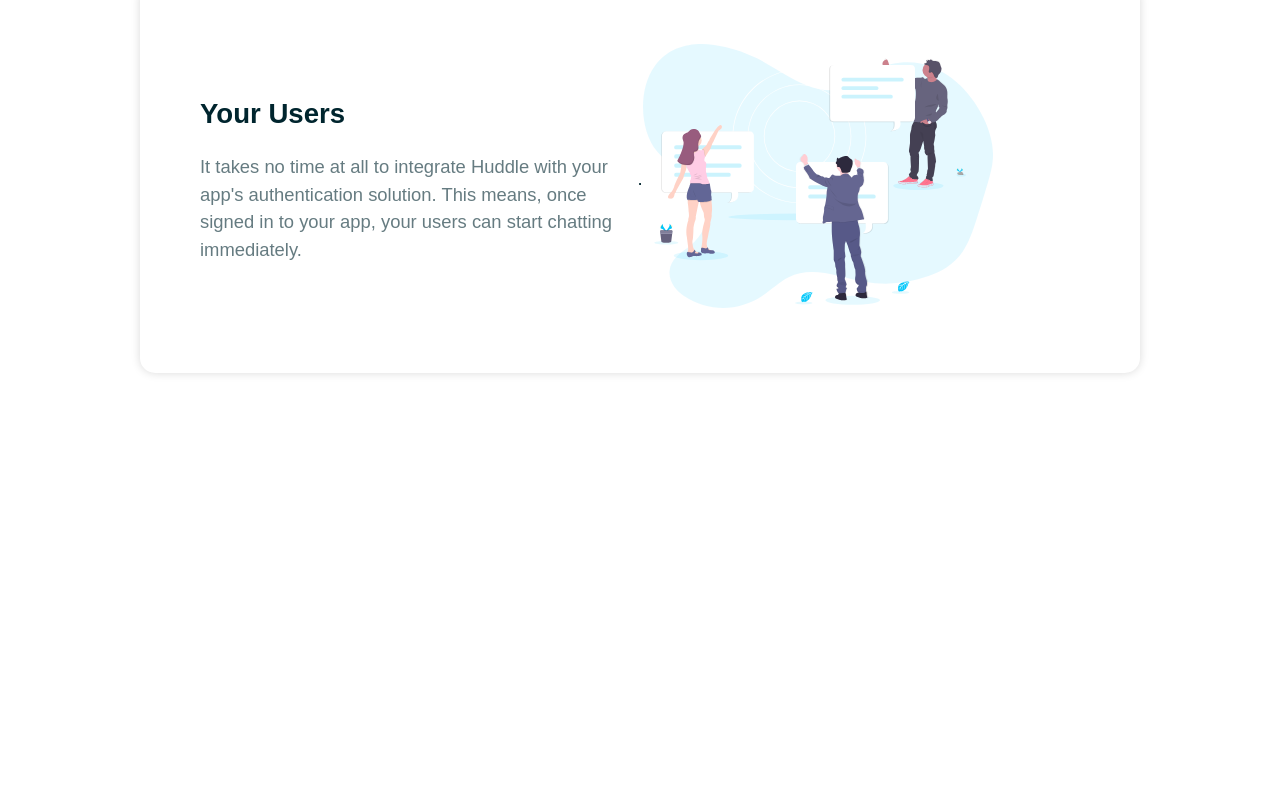
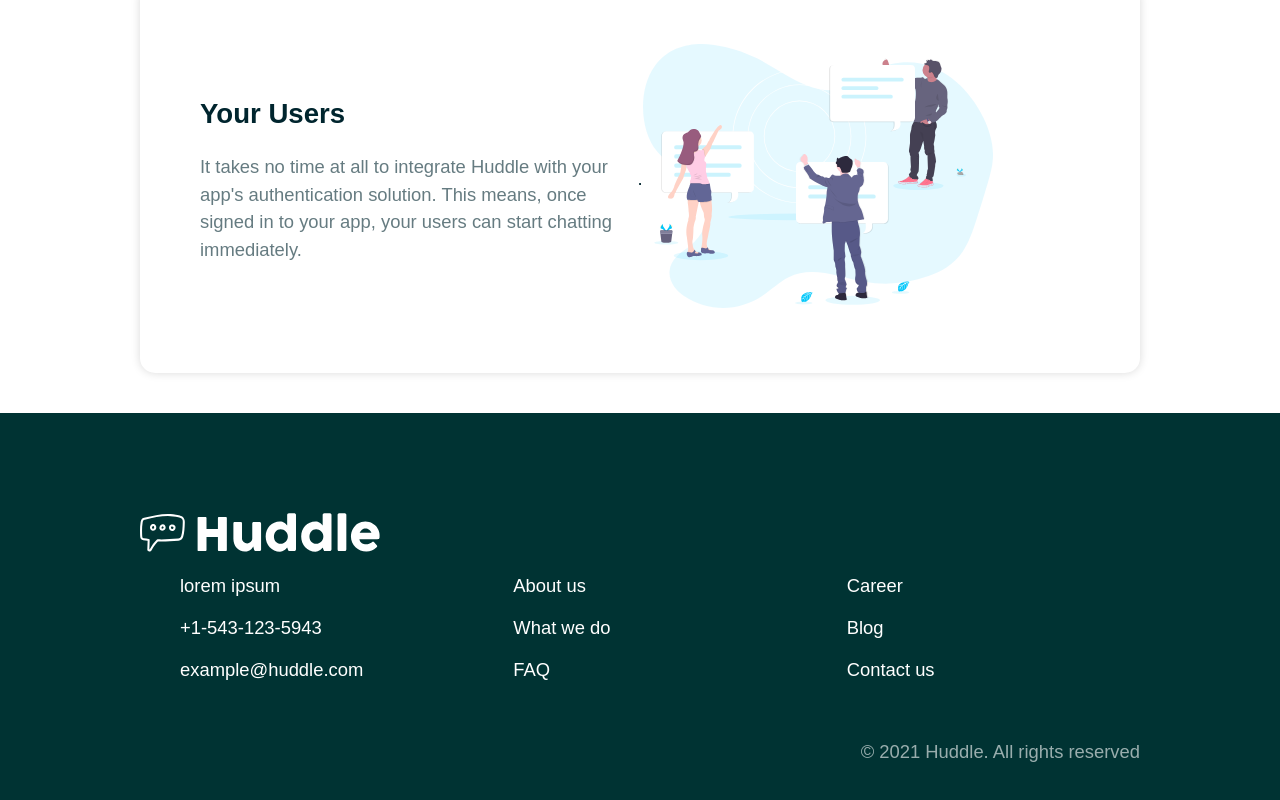
Before and after one commit to Kenta-Asakura/delta-website, a React (Create React App) app: page / in a window 1280 px wide. Shown: the part 1372-2172 px from the top of the page. Before the commit the page ends 1785 px from the top, so only its background shows below. Built offline with nearby package versions, Linux system fonts and the light colour scheme.

Commit message:
Style.footer.js created, styles for Footer.js added

```diff
--- a/src/App.js
+++ b/src/App.js
@@ -1,6 +1,7 @@
 import React from "react";
 import { ThemeProvider } from "styled-components";
 import Header from "./components/Header";
+import Footer from "./components/Footer";
 import Card from "./components/Card";
 import { Container } from "./components/styles/Container.styled";
 import GlobalStyles from "./components/styles/Global";
@@ -26,6 +27,7 @@
             <Card key={index} item={item} />
           ))}
         </Container>
+        <Footer />
       </>
     </ThemeProvider>
   );
--- a/src/components/Footer.js
+++ b/src/components/Footer.js
@@ -1,13 +1,13 @@
 import React from "react";
 import { Container } from "./styles/Container.styled";
 import { Flex } from "./styles/Flex.styled";
+import { StyledFooter } from "./styles/Styled.footer";
 
 export default function Footer() {
   return (
-    <div>
+    <StyledFooter>
       <Container>
         <img src="./images/logo_white.svg" alt="" />
-      </Container>
 
         <Flex>
           <ul>
@@ -30,6 +30,9 @@
 
           {/* Social icons */}
         </Flex>
-    </div>
-  )
+
+        <p>&copy; 2021 Huddle. All rights reserved</p>
+      </Container>
+    </StyledFooter>
+  );
 }
--- /dev/null
+++ b/src/components/styles/Styled.footer.js
@@ -0,0 +1,29 @@
+import styled from "styled-components";
+
+export const StyledFooter = styled.footer`
+  background-color: ${({ theme }) => theme.colors.footer};
+  color: #fff;
+  padding: 100px 0 60px;
+
+  ul {
+    list-style-type: none;
+  }
+
+  ul li {
+    margin-bottom: 20px;
+  }
+
+  p {
+    text-align: right;
+  }
+
+  @media (max-width: ${({ theme }) => theme.mobile}) {
+    text-align: center;
+    ul {
+      padding: 0;
+    }
+    p {
+      text-align: center;
+    }
+  }
+`;
```
Also changed, not shown: public/images/logo_white.svg (added). Lines whose indentation alone changed are shown as unchanged.
